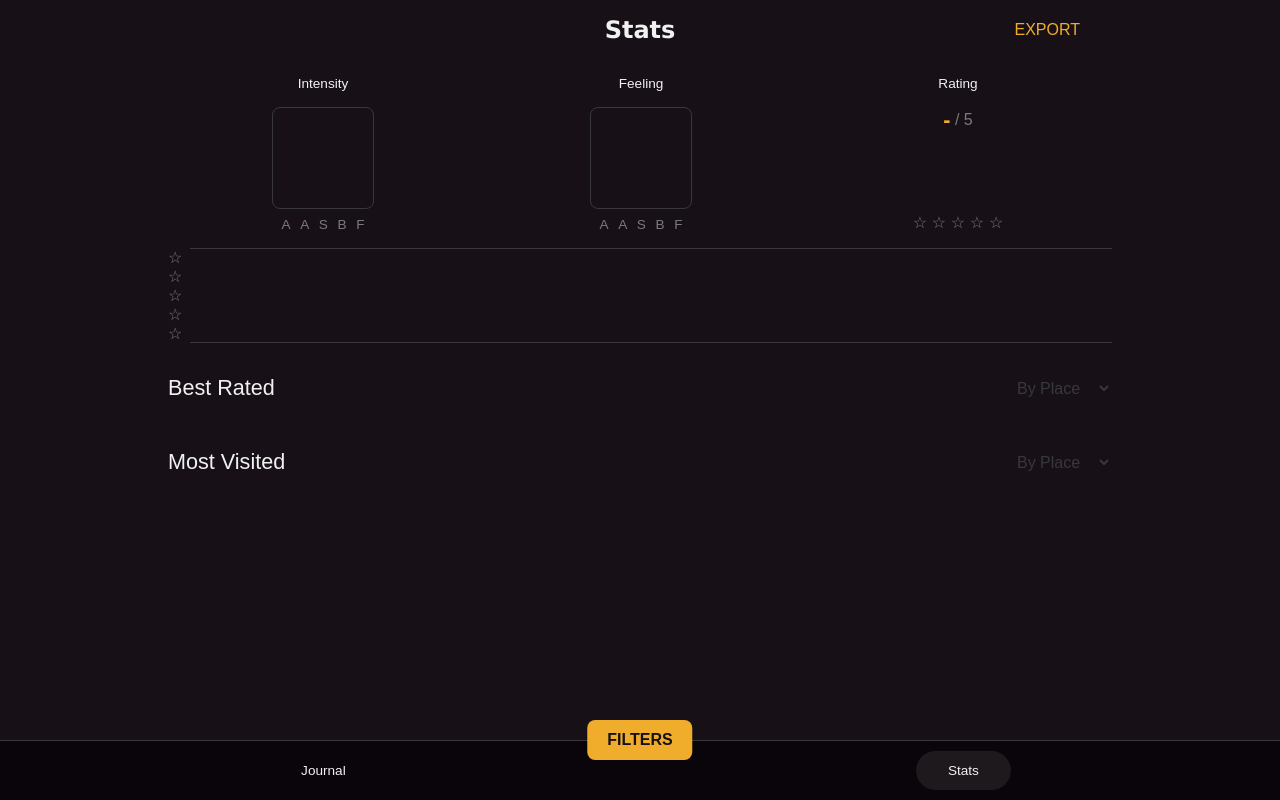
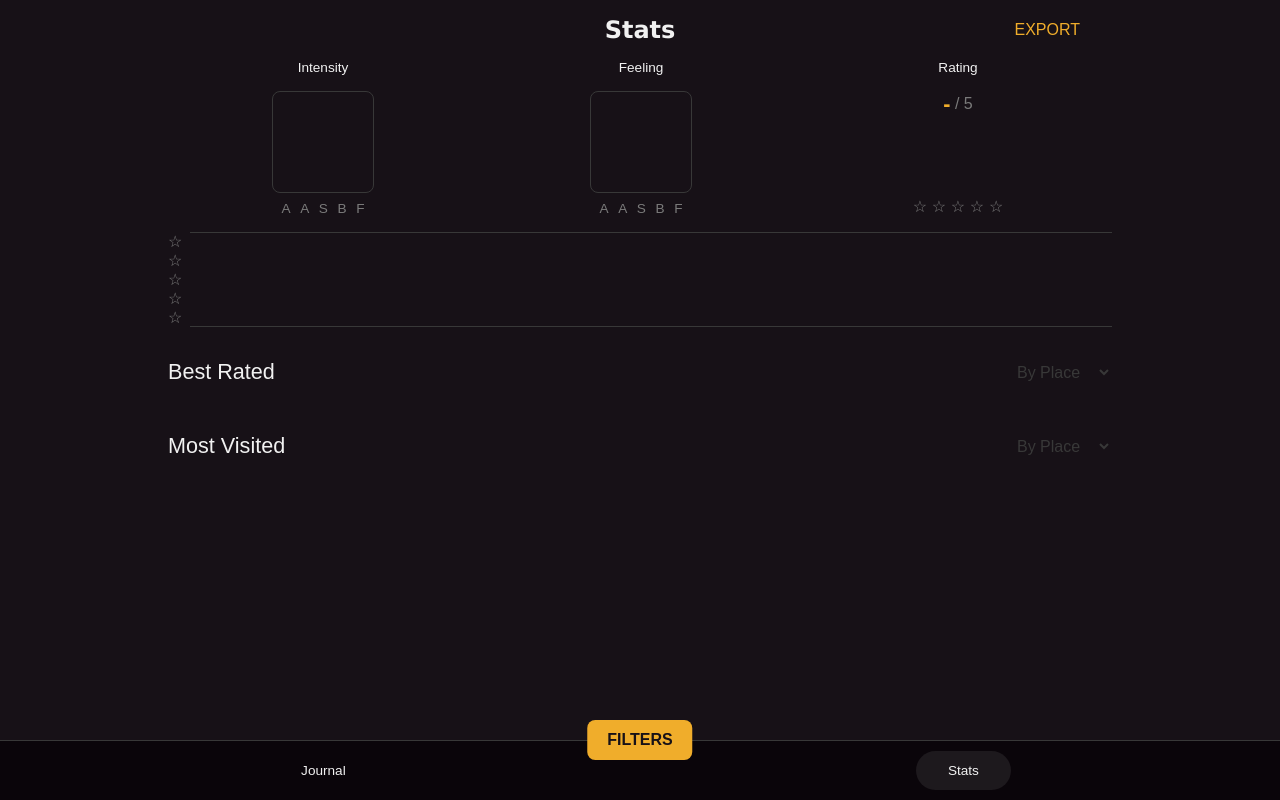
Before and after one commit to pipan/coffee-jurnal, a Vue app: page /stats in a window 1280 px wide. Built offline with nearby package versions, Linux system fonts and the light colour scheme.

Commit message:
possible header animation fix

```diff
--- a/src/assets/styles/app.css
+++ b/src/assets/styles/app.css
@@ -103,6 +103,7 @@ header {
 header .action {
     position: absolute;
     right: var(--unit-m);
+    z-index: 1;
 }
 
 ::selection {
--- a/src/views/Stats.vue
+++ b/src/views/Stats.vue
@@ -6,7 +6,7 @@
                     <h1>Stats</h1>
                     <a :href="exportUrlData" download="coffeejournal_export.json" class="action btn btn--primary">EXPORT</a>
                 </header>
-                <div class="row gap-s pb-m scroll-x">
+                <div class="row gap-s pb-m scroll-x" v-if="filtersList.length > 0">
                     <button type="button" class="tag tag--active"
                         v-for="(filter, index) of filtersList"
                         :key="index"
```
